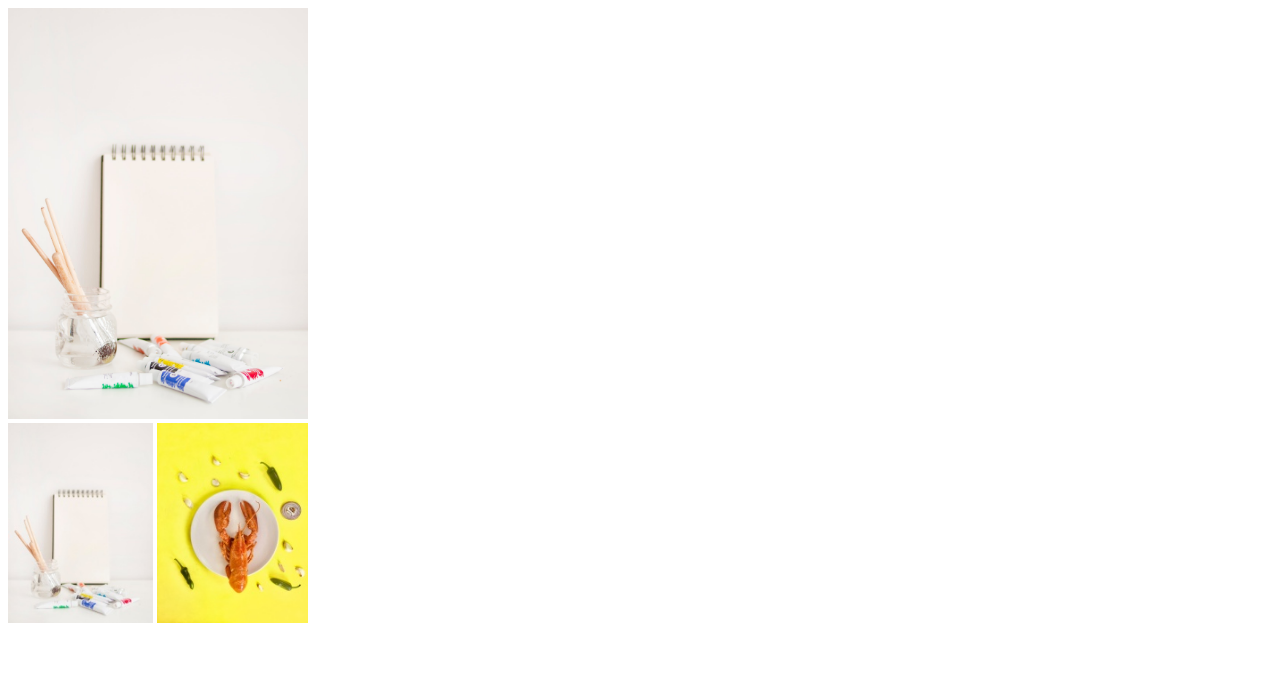
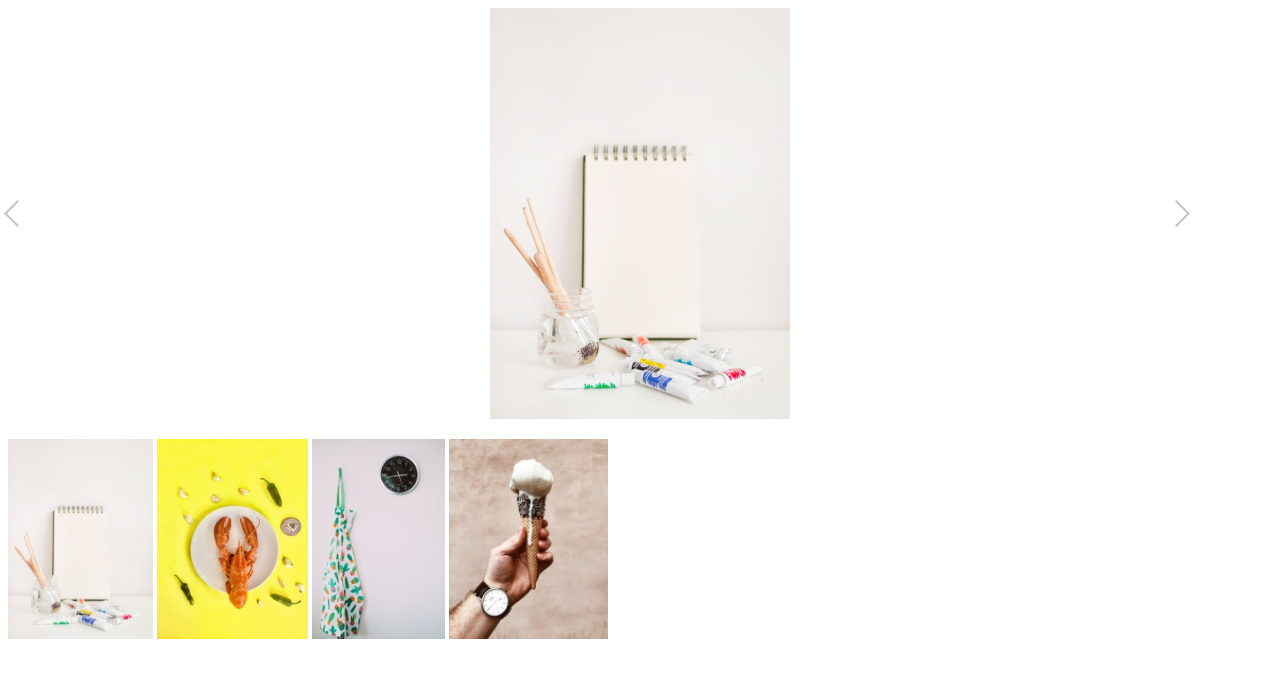
Before and after one commit to Carrie-Olga/forJS, a plain HTML site: page Lesson6/Gallery/tasks.html in a window 1280 px wide. Both pictures are taken after a click on the picture 80 px from the left and 108 px from the top of the page. Drawn offline with Linux system fonts and the light colour scheme.

Commit message:
trying to enhanse gallery

```diff
--- a/Lesson6/Cart/cart.js
+++ b/Lesson6/Cart/cart.js
@@ -27,5 +27,5 @@ function moveToCart(event) {
     //console.log(total);
 }
 var totalAmount = document.createElement('p');
-totalAmount.innerText = 'You purchased good for total of ' + total;
+totalAmount.innerText = 'The cart is empty';
 cart.appendChild(totalAmount);
--- a/Lesson6/Gallery/tasks.html
+++ b/Lesson6/Gallery/tasks.html
@@ -8,11 +8,31 @@
     <style>
         #big-picture {
             width: 100%;
-            /*display: grid;
-            grid-template-columns: 1fr 4fr 1fr; */
+            margin-bottom: 20px;
         }
         #big-picture img {
             width: 300px;
+            margin: 0 auto;
+        }
+        .arrowLeft {
+            border-bottom: 2px solid #c4c4c4;
+            border-left: 2px solid #c4c4c4;
+            width: 17px;
+            height: 17px;
+            transform: rotate(45deg);
+            display: grid;
+            align-self: center;
+            display: block;
+        }
+        .arrowRight {
+            border-top: 2px solid #c4c4c4;
+            border-right: 2px solid #c4c4c4;
+            width: 17px;
+            height: 17px;
+            transform: rotate(45deg);
+            display: grid;
+            align-self: center;
+            display: block;
         }
 
     </style>
@@ -22,6 +42,8 @@
     <div id="gallery">
         <img src="img/1_small.jpg" alt="" height="200" id = "1_image">
         <img src="img/2_small.jpg" alt="" height="200" id = "2_image">
+        <img src="img/3_small.jpg" alt="" height="200" id = "3_image">
+        <img src="img/4_small.jpg" alt="" height="200" id = "4_image">
     </div>
 <script src="tasks.js"></script>
 </body>
--- a/Lesson6/Gallery/tasks.js
+++ b/Lesson6/Gallery/tasks.js
@@ -1,23 +1,75 @@
 //1. Доработать функцию замены картинки в галерее таким
 //образом, чтобы она проверяла наличие картинки по указанному
 //в src адресу.
+//3) *Добавить в галерею функцию перехода к следующему изображению.
+//По сторонам от большой картинки должны быть стрелки «вперед» и
+//«назад», по нажатию на которые происходит замена изображения на
+//следующее или предыдущее.
 
 const gallery = document.querySelector('#gallery');
 const bigPicture = document.querySelector('#big-picture');
 const images = document.querySelectorAll('img');
+var currentBigPic = document.querySelector('img');
 
+//c
 images.forEach(image => {
     image.addEventListener('click', changeBigPicture);
 });
 
 function changeBigPicture(event) {
+
     bigPicture.innerHTML = '';
+    bigPicture.style.display = 'grid';
+    bigPicture.style.gridTemplateColumns = '1fr 10fr 1fr';
+    const arrowLeft = document.createElement('div');
+    arrowLeft.classList.add('arrowLeft', 'arrow');
+    bigPicture.appendChild(arrowLeft);
+
+
     const image = event.target;
     var imageNameParts = image.id.split('_');
+    //console.log(imageNameParts);
     var src = 'img/' + imageNameParts[0] + '_big.jpeg';
+    var bigPicToInput = document.createElement('img');
+    bigPicToInput.src = src;
+    bigPicToInput.setAttribute('onerror', "this.style.display = 'none'");
+    bigPicToInput.id = imageNameParts[0] + '_big.jpeg';
+    bigPicture.appendChild(bigPicToInput);
+
+
+    const arrowRight = document.createElement('div');
+    arrowRight.classList.add('arrowRight', 'arrow');
+    bigPicture.appendChild(arrowRight);
+
+    const arrows = document.querySelectorAll('.arrow');
+    arrows.forEach(arrow => {
+        arrow.addEventListener('click', changePic);
+    });
+    currentBigPic = bigPicToInput;
+};
+function changePic(event) {
+    bigPicture.innerHTML = '';
+    bigPicture.style.display = 'grid';
+    bigPicture.style.gridTemplateColumns = '1fr 10fr 1fr';
+
+    const arrowLeft = document.createElement('div');
+    arrowLeft.classList.add('arrowLeft', 'arrow');
+    bigPicture.appendChild(arrowLeft);
+
+    var image = currentBigPic;
+    //console.log(image);
+    var imageNameParts2 = image.id.split('_');
+    //console.log(imageNameParts2);
+    var src = 'img/' + (parseInt(imageNameParts2[0]) + 1) + '_big.jpeg';
+    //console.log(src);
     var bigPicToInput = document.createElement('img');
     bigPicToInput.src = src;
     bigPicToInput.setAttribute('onerror', "this.style.display = 'none'");
     bigPicture.appendChild(bigPicToInput);
 
+    const arrowRight = document.createElement('div');
+    arrowRight.classList.add('arrowRight', 'arrow');
+    bigPicture.appendChild(arrowRight);
+    currentBigPic = bigPicToInput;
+    console.log(currentBigPic);
 };
```
Also changed, not shown: Lesson6/Gallery/img/3_big.jpeg (added), Lesson6/Gallery/img/3_small.jpg (added), Lesson6/Gallery/img/4_big.jpeg (added), Lesson6/Gallery/img/4_small.jpg (added), 2 other files.
